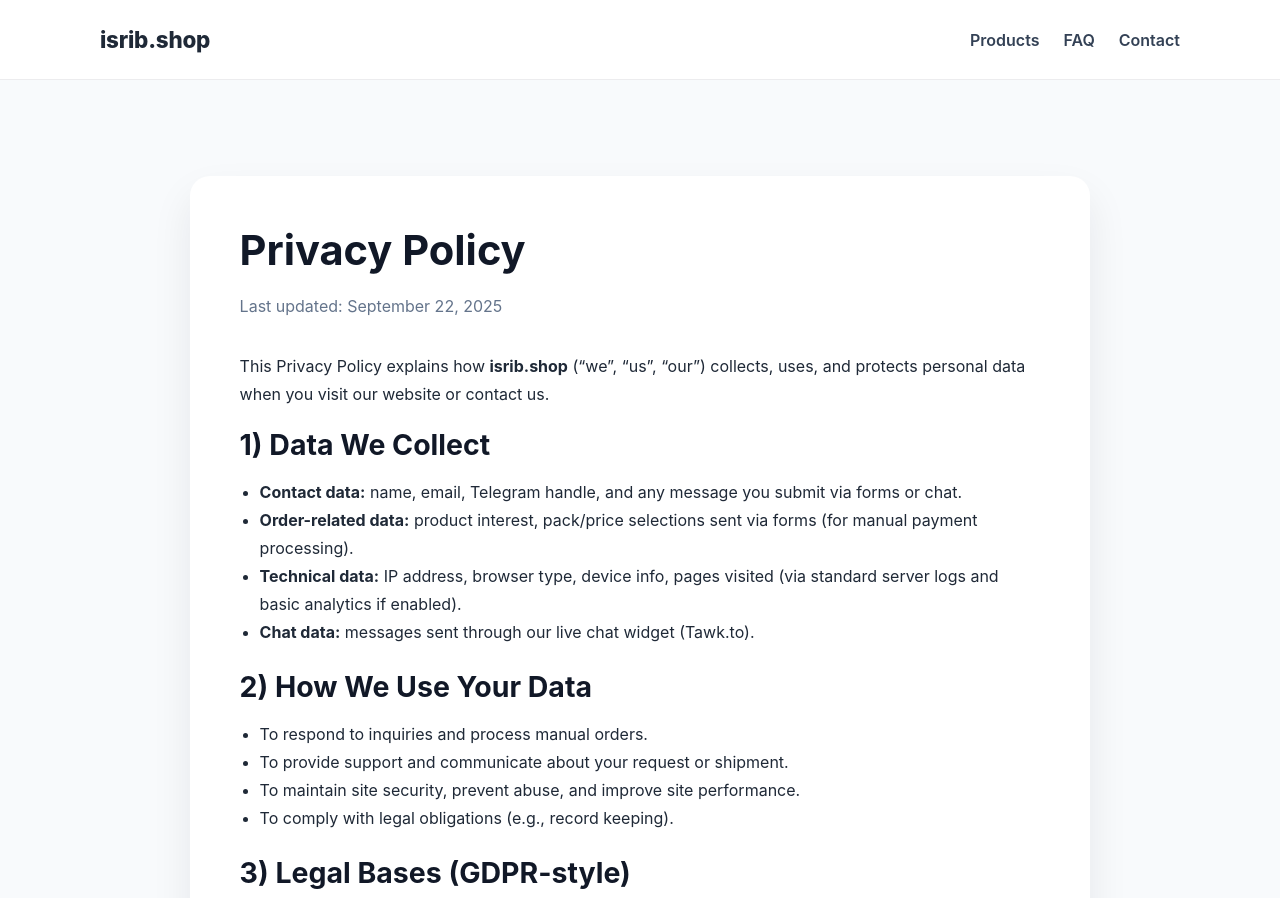
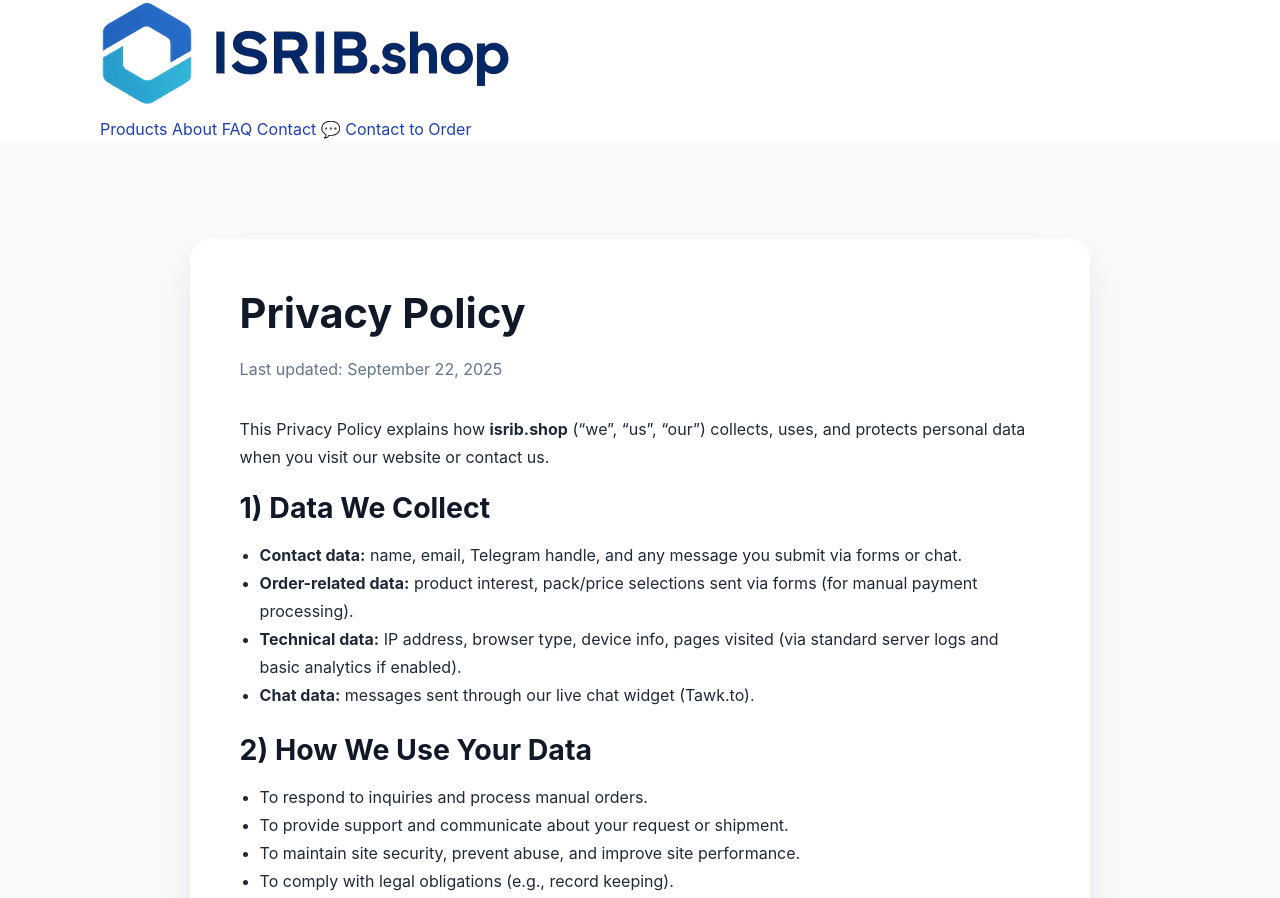
Before and after one commit to lnnemml/ISRIB, a plain HTML site: page privacy.html in a window 1280 px wide. Shown: the top 898 px of the page. Drawn offline with Linux system fonts and the light colour scheme.

Commit message:
Update privacy.html

```diff
--- a/privacy.html
+++ b/privacy.html
@@ -18,18 +18,25 @@
   <link rel="stylesheet" href="/css/main.css">
 </head>
 <body>
-  <header class="site-header">
-    <div class="container">
-      <div class="logo">
-        <a href="/" aria-label="isrib.shop — home">isrib.shop</a>
-      </div>
-      <nav class="site-nav" aria-label="Main navigation">
-        <a href="/products.html">Products</a>
-        <a href="/faq.html">FAQ</a>
-        <a href="/contact.html">Contact</a>
+   <!-- Header -->
+    <header class="header">
+  <div class="container">
+    <div class="header-content">
+      <a href="/" class="logo">
+        <img src="images/logo-dark-trimmed.png" alt="ISRIB.shop Logo" class="logo-image">
+      </a>
+      <nav class="nav">
+        <a href="products.html">Products</a>
+        <a href="about.html">About</a>
+        <a href="faq.html">FAQ</a>
+        <a href="contact.html">Contact</a>
+        <a href="contact.html?inquiry=order" class="cart-btn" onclick="trackCTA('header', 'cart')">
+          💬 Contact to Order
+        </a>
       </nav>
     </div>
-  </header>
+  </div>
+</header>
 
   <main class="container" style="min-height:60vh;">
     <section class="section" style="max-width:900px;margin:4rem auto;">
```
